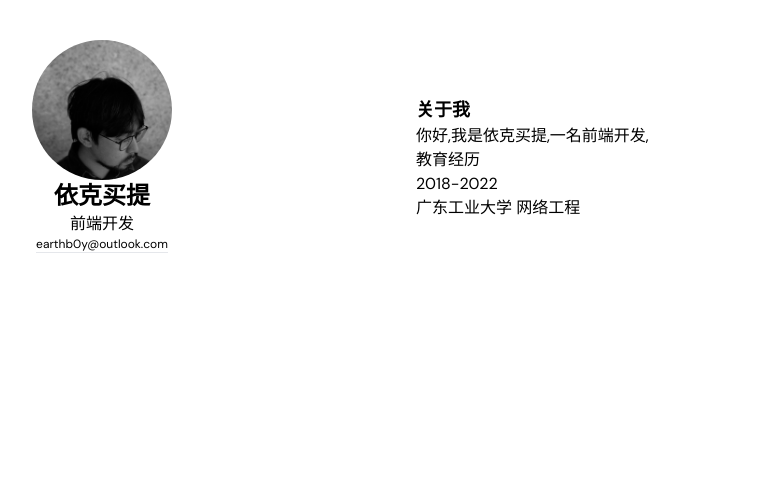
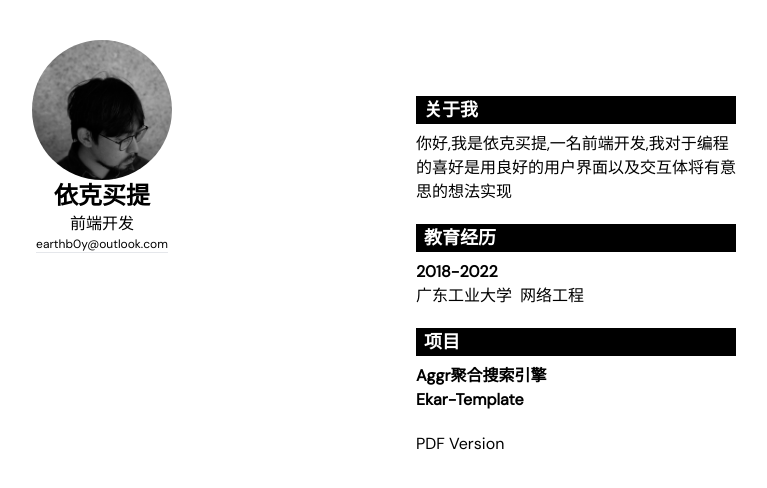
Before and after one commit to Ekarmore/resume, a Next.js app: page / in a window 1280 px wide. Shown: the top 488 px of the page, without its empty margins (64-831 px from the left). Built offline with nearby package versions, Linux system fonts and the light colour scheme.

Commit message:
page build

```diff
--- a/pages/index.tsx
+++ b/pages/index.tsx
@@ -18,15 +18,26 @@ export default function resume() {
       </section>
       <article className='mx-auto w-1/4 mt-24'>
         <section>
-          <p className='text-lg font-bold'>关于我</p>
+          <div className='mb-5'>
+          <h4 className='w-auto pl-2 mb-2 text-lg font-extrabold bg-black text-white'>关于我</h4>
+            <p >你好,我是依克买提,一名前端开发,我对于编程的喜好是用良好的用户界面以及交互体将有意思的想法实现</p>
+          </div>
+          <div className='mb-5' >
+            <h4 className='w-auto pl-2 mb-2 text-lg font-extrabold bg-black text-white' >教育经历</h4>
+            <div >
+              <p className='font-extrabold' >2018-2022</p>
+              <span>广东工业大学</span><span className='ml-2'>网络工程</span>
+            </div>
+          </div>
+          <div className='mb-5'>
+            <h1 className='w-auto pl-2 mb-2 text-lg font-extrabold bg-black text-white' >项目</h1>
+            <div >
+              <p className='font-extrabold' >Aggr聚合搜索引擎</p>
+              <p className='font-extrabold' >Ekar-Template</p>
+            </div>
+          </div>
           <div>
-            <p >你好,我是依克买提,一名前端开发,</p>
-          </div>
-          <div >
-            <p >教育经历</p>
-            <div >
-              <p >2018-2022</p><span>广东工业大学</span><span> 网络工程</span>
-            </div>
+            <a href="resume.pdf">PDF Version</a>
           </div>
         </section>
       </article>
```
Also changed, not shown: 1 other file (tests, documents, lock files or other folders).
